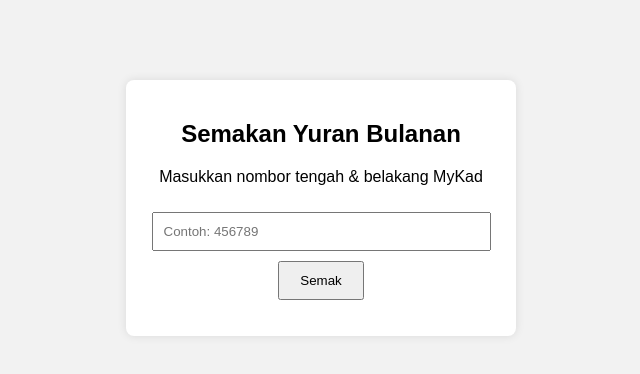
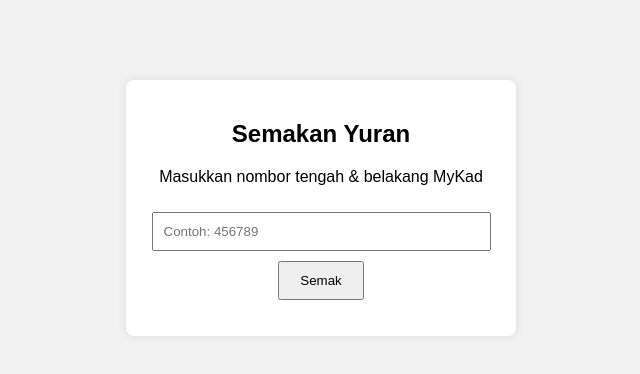
Before and after one commit to gdienjr/kbttc, a plain HTML site: page index.html in a window 1280 px wide. Shown: the whole page, without its empty margins (319-959 px from the left). Drawn offline with Linux system fonts and the light colour scheme.

Commit message:
Update index.html

```diff
--- a/index.html
+++ b/index.html
@@ -8,7 +8,7 @@
 <body>
 
 <div class="card">
-  <h2>Semakan Yuran Bulanan</h2>
+  <h2>Semakan Yuran</h2>
   <p>Masukkan nombor tengah & belakang MyKad</p>
 
   <input type="text" id="ic" maxlength="8" placeholder="Contoh: 456789">
```
